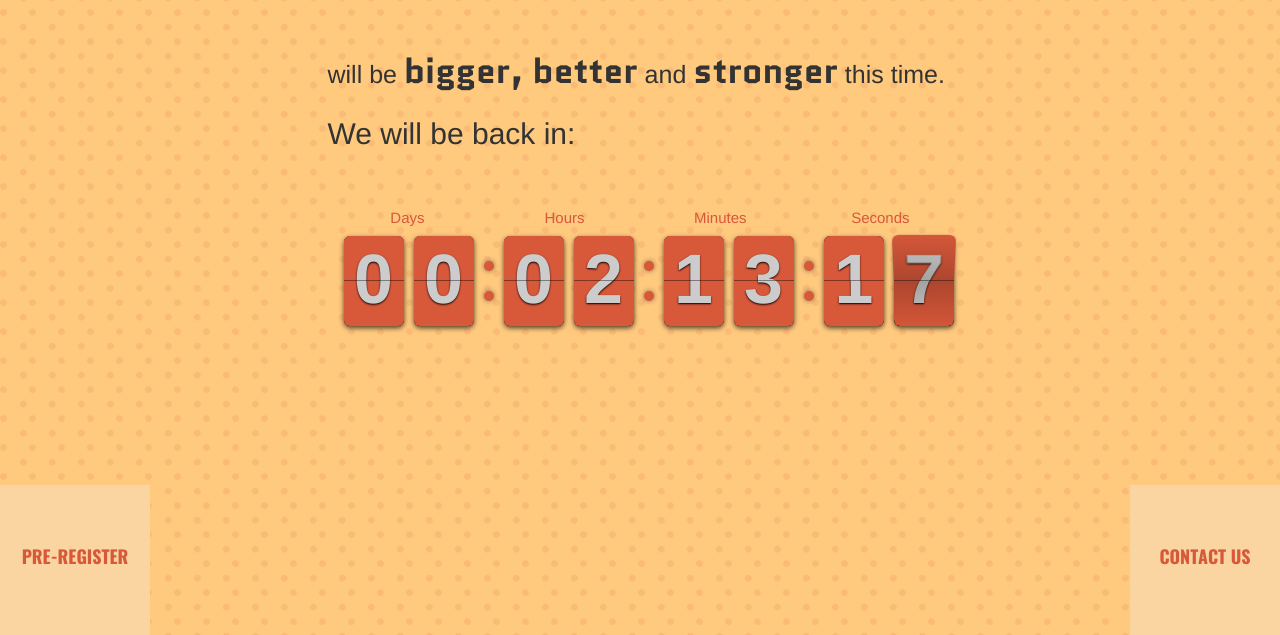
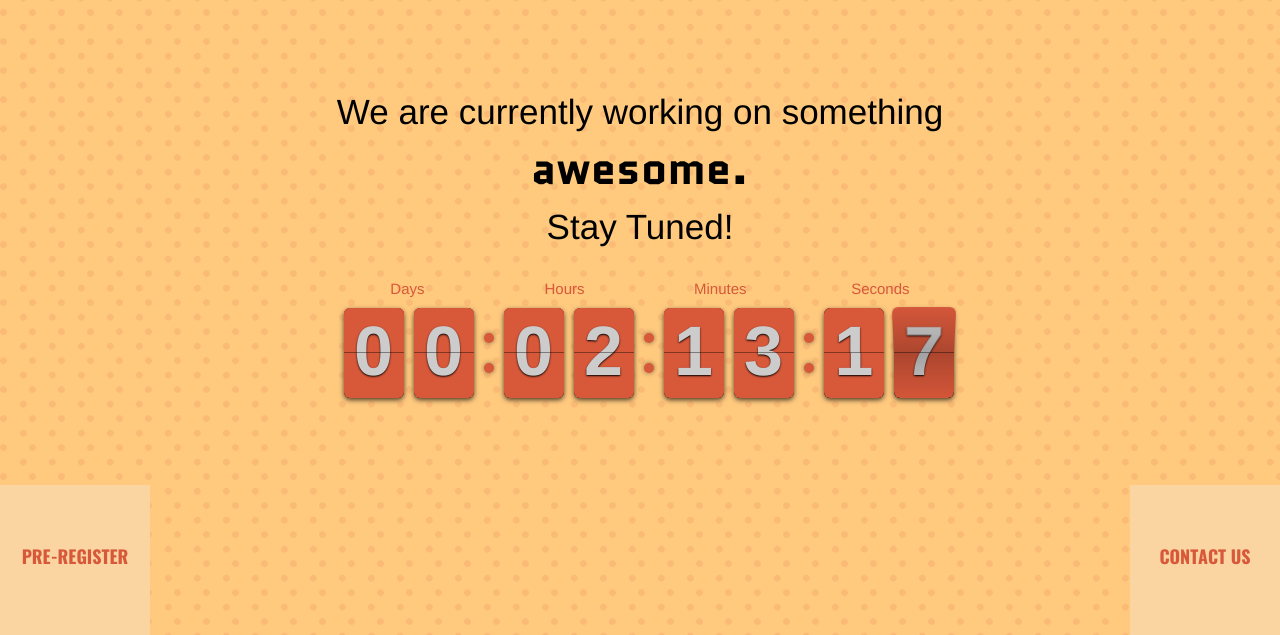
Before and after one commit to deepank411/desportivos_teaser, a plain HTML site: page index.html in a window 1280 px wide. Shown: the part 165-800 px from the top of the page. Drawn offline with nearby package versions, Linux system fonts and the light colour scheme.

Commit message:
second commit

```diff
--- a/css/style.css
+++ b/css/style.css
@@ -157,12 +157,14 @@ a:hover{
 }
 
 .text{
-   font-size: 25px;
+   font-size: 35px;
+   color: #000;
    font-family: 'Courgette',
 }
 
 span.stext{
-   font-size: 35px;
+   font-size: 45px;
+   color: #000;
    font-family: 'Quantico'
 }
 
--- a/index.html
+++ b/index.html
@@ -34,16 +34,14 @@
             <img src="img/college.png" alt="Logo" width="250" height="130">
          </div>
       </div>
-   </div><br><br><br><br>
+   </div><br><br><br><br><br><br>
    <div class="row">
-      <div class="col-lg-6 text col-lg-offset-3">
-         will be <span class="stext">bigger, better</span> and <span class="stext">stronger</span> this time.
+      <div class="col-lg-8 text col-lg-offset-2" style="text-align:center">
+         We are currently working on something<br><span class="stext">awesome.</span><br>Stay Tuned!
       </div>
-   </div>
-   <div class="row"
+   </div><br><br>
    <div class="row">
       <div class="col-lg-6 col-lg-offset-3">
-         <h2>We will be back in:</h2><br><br><br>
          <div class="clock"></div>
          <!-- <div class="message"></div> -->
 
```
Also changed, not shown: img/favicon.ico.
